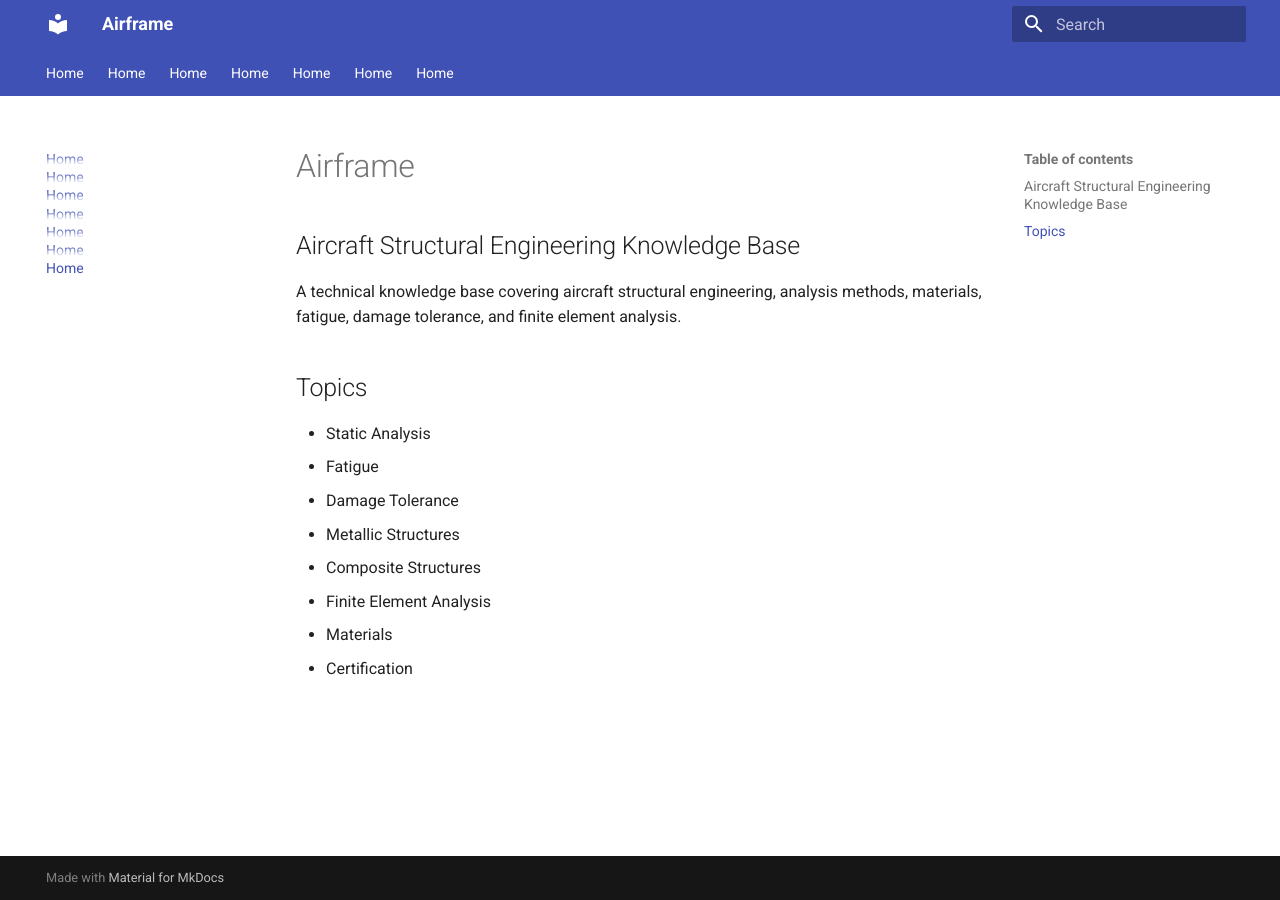
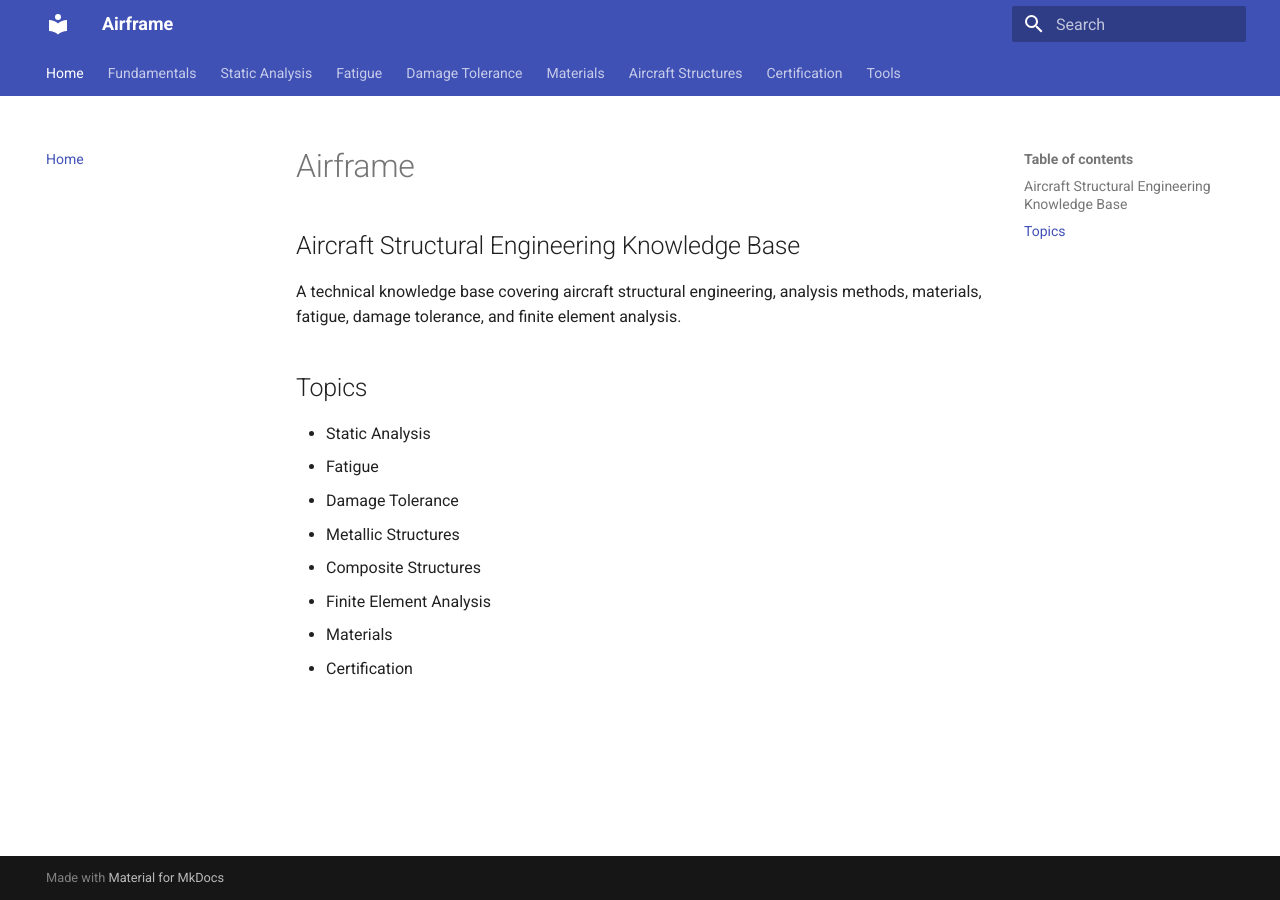
Before and after one commit to airframe-structures/Airframe, an MkDocs documentation site: the page built from docs/index.md, in a window 1280 px wide. Built offline with MkDocs 1.6.1 and Material for MkDocs 9.7.7, drawn with Linux system fonts in a browser that asks for light colours.

Commit message:
Refactor navigation in mkdocs.yml to use sections
Reorganized navigation structure to include sections for each topic with corresponding overviews.

```diff
--- a/mkdocs.yml
+++ b/mkdocs.yml
@@ -4,12 +4,35 @@ theme:
   name: material
   features:
     - navigation.tabs
+    - navigation.sections
 
 nav:
   - Home: index.md
-  - Fundamentals: index.md
-  - Static Analysis: index.md
-  - Fatigue: index.md
-  - Damage Tolerance: index.md
-  - Tools: index.md
-  - Certification: index.md
+
+  - Fundamentals:
+      - Overview: fundamentals/index.md
+
+  - Static Analysis:
+      - Overview: static-analysis/index.md
+      - Classical Methods: static-analysis/classical-methods.md
+      - Beams: static-analysis/beams.md
+      - Plates & Shells: static-analysis/plates-shells.md
+      - Joints: static-analysis/joints.md
+
+  - Fatigue:
+      - Overview: fatigue/index.md
+
+  - Damage Tolerance:
+      - Overview: damage-tolerance/index.md
+
+  - Materials:
+      - Overview: materials/index.md
+
+  - Aircraft Structures:
+      - Overview: aircraft-structures/index.md
+
+  - Certification:
+      - Overview: certification/index.md
+
+  - Tools:
+      - Overview: tools/index.md
```
